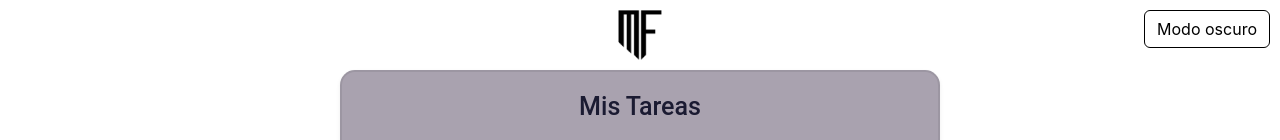
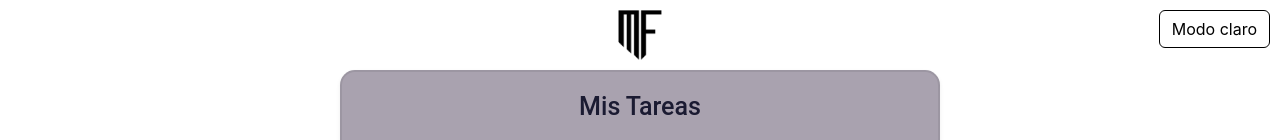
Before and after one commit to MatiasFochi/ProyectoTareas, a React (Create React App) app: page / in a window 1280 px wide. Shown: the top 140 px of the page. Built offline with nearby package versions, Linux system fonts and the light colour scheme; the HTML template or start-up script is replaced by a standard one.

Commit message:
Actualizacion 18/01/2024

```diff
--- a/src/App.js
+++ b/src/App.js
@@ -19,7 +19,7 @@ function App() {
           <img  className='logo' src = {MFClaro} alt = 'Logo oscuro Matias Fochi' style={{opacity: darkMode ? 1 : 0, transition: 'opacity 1s'}} />
           <img  className='logo' src = {MFOscuro} alt = 'Logo oscuro Matias Fochi' style={{opacity: darkMode ? 0 : 1, transition: 'opacity 1s'}} />
         </a>
-        <button className='btn btn-outline-custom' onClick={cambiarModo}>{darkMode? "Modo claro" : "Modo oscuro"}</button>
+        <button className='btn btn-outline-custom' onClick={cambiarModo}>{darkMode? "Modo noche" : "Modo claro"}</button>
       </div>
       <div className='tareas-lista-pricipal'>
         <h1 className={darkMode ? "titulo-tareas modoOscuro" : 'titulo-tareas'}>Mis Tareas</h1>
```
